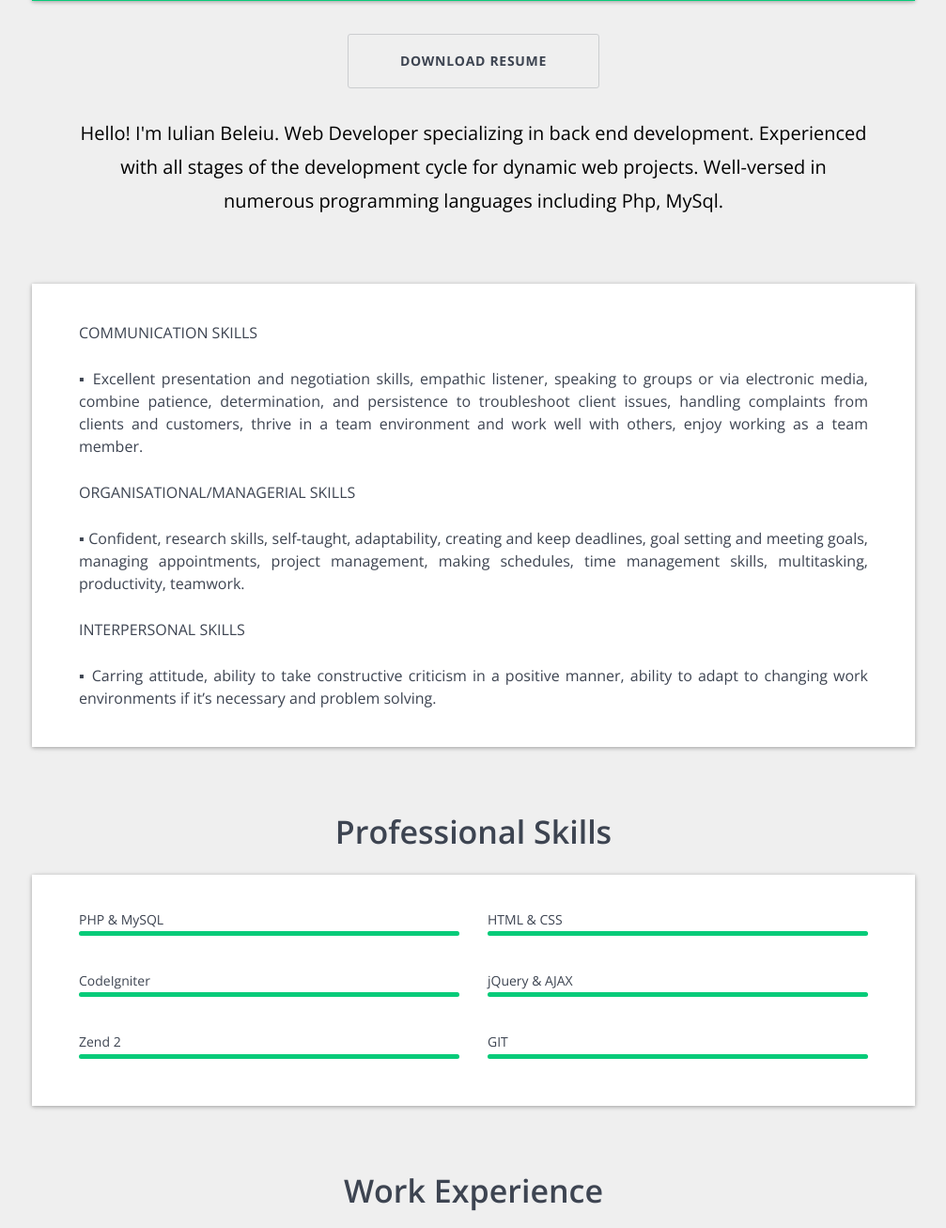
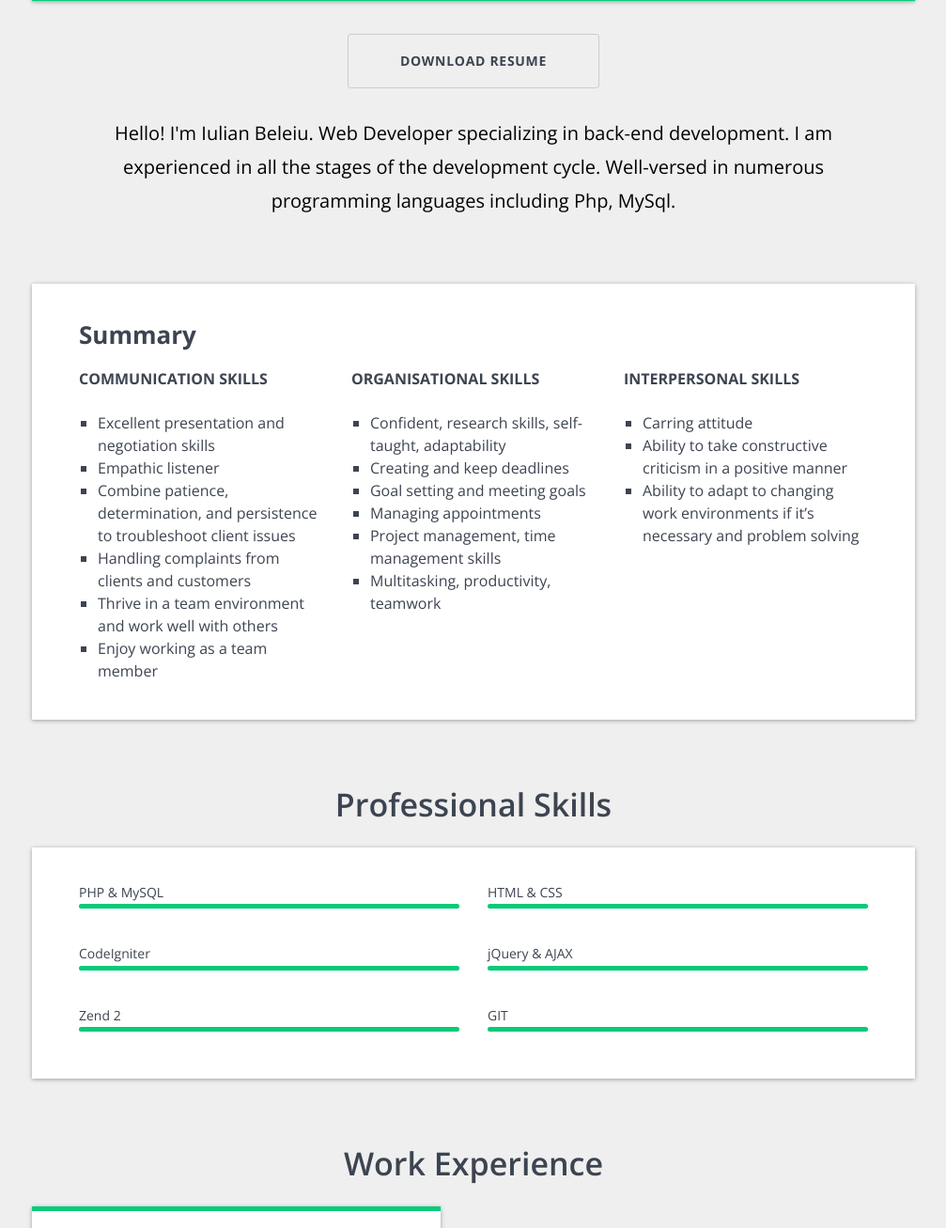
Before and after one commit to iulianbeleiu/iulianbeleiu, a CodeIgniter app: page /database/ in a window 1280 px wide. Shown: the part 671-1978 px from the top of the page at 94% size, without its empty margins (136-1143 px from the left). Run offline with CodeIgniter, Linux system fonts and the light colour scheme; some libraries are stand-ins or nearby versions; some web fonts are replaced.

Commit message:
T1 change texts

```diff
--- a/application/views/wrapper.php
+++ b/application/views/wrapper.php
@@ -94,8 +94,8 @@
                               href="<?php echo public_dir() . 'files/IulianBeleiu.pdf'?>" download="">Download
                                 Resume</a></p>
 
-                        <p>Hello! I'm Iulian Beleiu. Web Developer specializing in back end development.
-                            Experienced with all stages of the development cycle for dynamic web projects. Well-versed
+                        <p>Hello! I'm Iulian Beleiu. Web Developer specializing in back-end development.
+                            I am experienced in all the stages of the development cycle. Well-versed
                             in numerous programming languages including Php, MySql.</p>
                     </div>
                 </div>
@@ -105,23 +105,42 @@
                 <div class="animate-up animated">
 
                     <div class="section-box">
-                        <p>COMMUNICATION SKILLS</p>
-                        <p class="text-align-justify">▪ Excellent presentation and negotiation skills, empathic listener, speaking to groups or via
-                            electronic media, combine patience, determination, and persistence to troubleshoot client
-                            issues, handling complaints from clients and customers, thrive in a team environment and
-                            work well with others, enjoy working as a team member.
-                        </p>
-
-                        <p>ORGANISATIONAL/MANAGERIAL SKILLS</p>
-                        <p class="text-align-justify">▪ Confident, research skills, self-taught, adaptability, creating
-                            and keep deadlines, goal setting and meeting goals, managing appointments, project
-                            management, making schedules, time management skills, multitasking, productivity, teamwork.
-                        </p>
-
-                        <p>INTERPERSONAL SKILLS</p>
-                        <p class="text-align-justify">▪ Carring attitude, ability to take constructive criticism in a
-                            positive manner, ability to adapt to changing work environments if it’s necessary and
-                            problem solving.</p>
+                        <h2>Summary</h2>
+                        <div class="row">
+                            <div class="col-sm-4">
+                                <h6>COMMUNICATION SKILLS</h6>
+                                <ul>
+                                    <li>Excellent presentation and negotiation skills</li>
+                                    <li>Empathic listener</li>
+                                    <li>Combine patience, determination, and persistence to troubleshoot client
+                                        issues</li>
+                                    <li>Handling complaints from clients and customers</li>
+                                    <li>Thrive in a team environment and
+                                        work well with others</li>
+                                    <li>Enjoy working as a team member</li>
+                                </ul>
+                            </div>
+                            <div class="col-sm-4">
+                                <h6>ORGANISATIONAL SKILLS</h6>
+                                <ul>
+                                    <li>Confident, research skills, self-taught, adaptability</li>
+                                    <li>Creating and keep deadlines</li>
+                                    <li>Goal setting and meeting goals</li>
+                                    <li>Managing appointments</li>
+                                    <li>Project management, time management skills</li>
+                                    <li>Multitasking, productivity, teamwork</li>
+                                </ul>
+                            </div>
+                            <div class="col-sm-4">
+                                <h6>INTERPERSONAL SKILLS</h6>
+                                <ul>
+                                    <li>Carring attitude</li>
+                                    <li>Ability to take constructive criticism in a positive manner</li>
+                                    <li>Ability to adapt to changing work environments if it’s necessary and
+                                        problem solving</li>
+                                </ul>
+                            </div>
+                        </div>
                     </div>
                 </div>
             </section>
```
